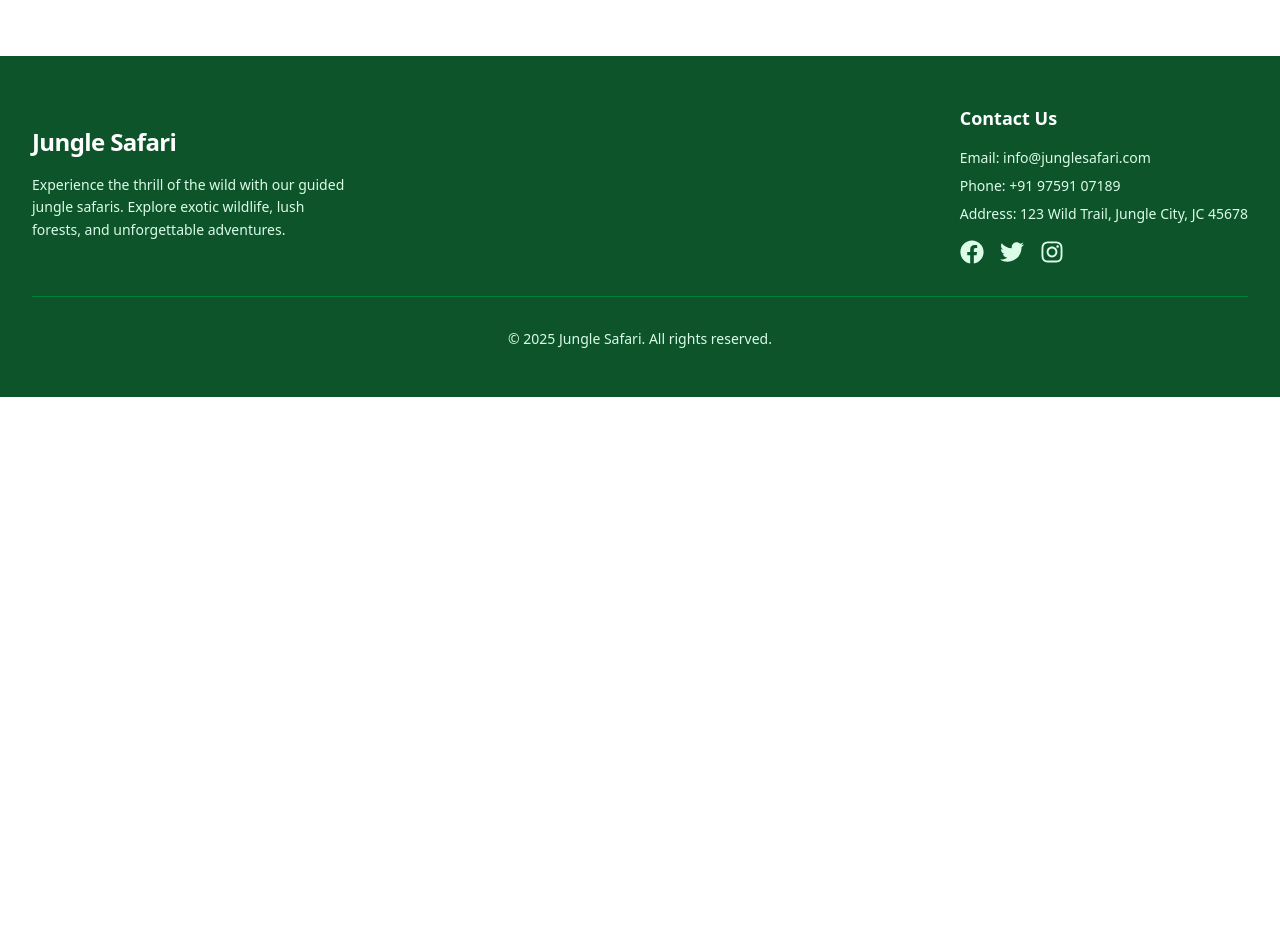
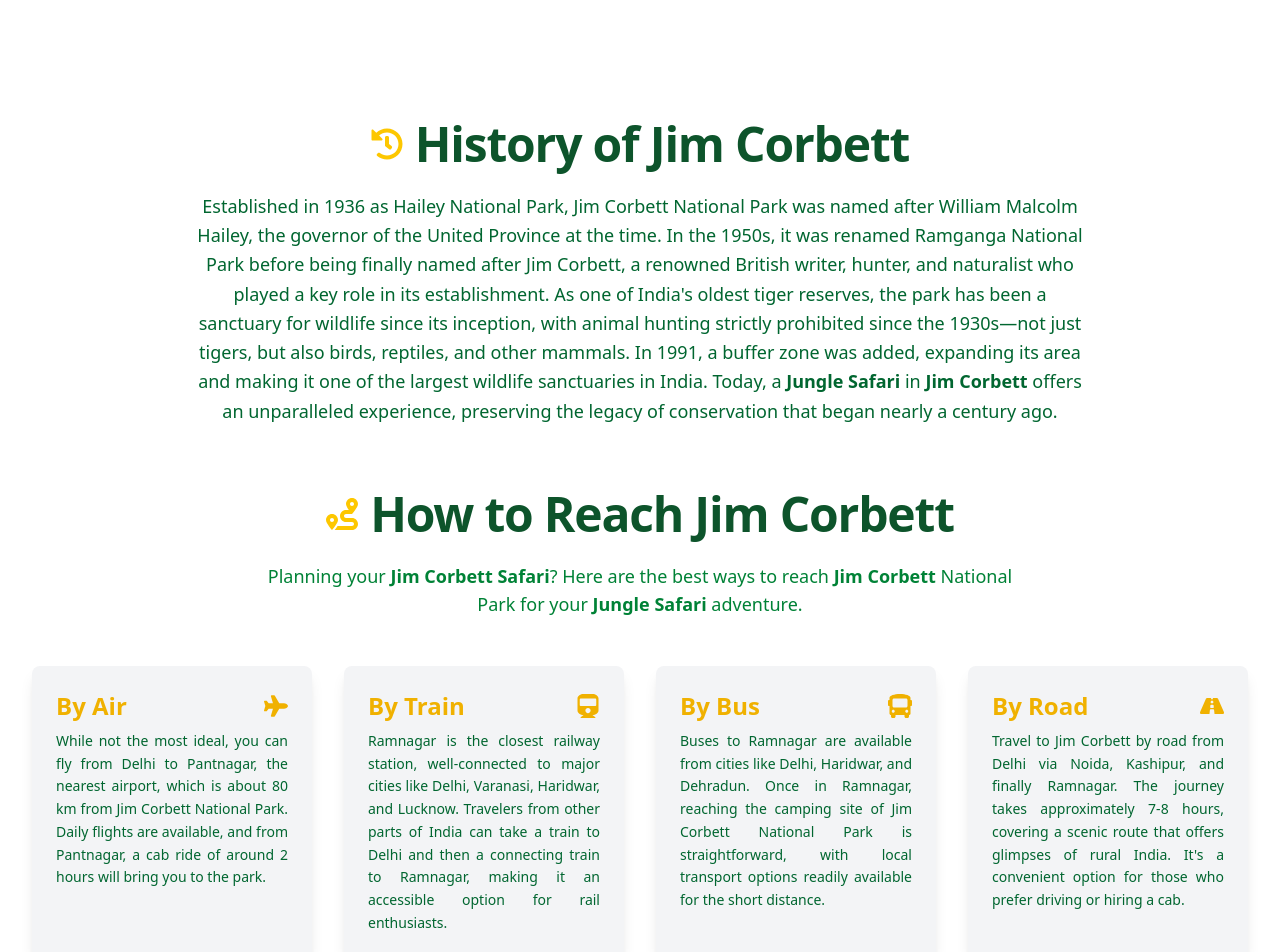
Before and after one commit to FEBTECHITSOLUTIONS/Jungle-Safari, a Next.js app: page / in a window 1280 px wide. Shown: the part 4760-5712 px from the top of the page. Before the commit the page ends 5157 px from the top, so only its background shows below. Built offline with nearby package versions, Linux system fonts and the light colour scheme.

Commit message:
history + routes added

```diff
--- a/app/page.js
+++ b/app/page.js
@@ -5,6 +5,7 @@
 import React from "react";
 import GallerySection from "@/components/GallerySection";
 import SafariServed from "@/components/SafariServed";
+import CorbettHistory from "@/components/CorbetHistory";
 
 const Home = () => {
   return (
@@ -15,6 +16,7 @@
       <SafariZones />
       <GallerySection />
       <SafariServed />
+      <CorbettHistory />
     </>
   );
 };
--- /dev/null
+++ b/components/CorbetHistory.js
@@ -0,0 +1,116 @@
+"use client";
+import React from "react";
+import {
+  FaAirbnb,
+  FaBus,
+  FaHistory,
+  FaPlane,
+  FaRoad,
+  FaRoute,
+  FaTrain,
+} from "react-icons/fa";
+import Link from "next/link";
+
+const CorbettHistory = () => {
+  const travelOptions = [
+    {
+      mode: "By Air",
+      icons: <FaPlane />,
+      description:
+        "While not the most ideal, you can fly from Delhi to Pantnagar, the nearest airport, which is about 80 km from Jim Corbett National Park. Daily flights are available, and from Pantnagar, a cab ride of around 2 hours will bring you to the park.",
+    },
+
+    {
+      mode: "By Train",
+      icons: <FaTrain />,
+      description:
+        "Ramnagar is the closest railway station, well-connected to major cities like Delhi, Varanasi, Haridwar, and Lucknow. Travelers from other parts of India can take a train to Delhi and then a connecting train to Ramnagar, making it an accessible option for rail enthusiasts.",
+    },
+    {
+      mode: "By Bus",
+      icons: <FaBus />,
+      description:
+        "Buses to Ramnagar are available from cities like Delhi, Haridwar, and Dehradun. Once in Ramnagar, reaching the camping site of Jim Corbett National Park is straightforward, with local transport options readily available for the short distance.",
+    },
+    {
+      mode: "By Road",
+      icons: <FaRoad />,
+      description:
+        "Travel to Jim Corbett by road from Delhi via Noida, Kashipur, and finally Ramnagar. The journey takes approximately 7-8 hours, covering a scenic route that offers glimpses of rural India. It's a convenient option for those who prefer driving or hiring a cab.",
+    },
+  ];
+
+  return (
+    <section className="bg-white py-16">
+      <div className="max-w-7xl mx-auto px-4 sm:px-6 lg:px-8">
+        {/* History Section */}
+        <div className="mb-16">
+          <h2 className="text-4xl sm:text-5xl font-extrabold text-green-900 tracking-tight mb-6 flex items-center justify-center gap-3 animate-fade-in">
+            <FaHistory className="text-yellow-400 h-8 w-8" />
+            History of Jim Corbett
+          </h2>
+          <p className="text-lg text-green-800 max-w-4xl mx-auto text-center leading-relaxed animate-fade-in delay-100">
+            Established in 1936 as Hailey National Park, Jim Corbett National
+            Park was named after William Malcolm Hailey, the governor of the
+            United Province at the time. In the 1950s, it was renamed Ramganga
+            National Park before being finally named after Jim Corbett, a
+            renowned British writer, hunter, and naturalist who played a key
+            role in its establishment. As one of India&#39;s oldest tiger
+            reserves, the park has been a sanctuary for wildlife since its
+            inception, with animal hunting strictly prohibited since the
+            1930s—not just tigers, but also birds, reptiles, and other mammals.
+            In 1991, a buffer zone was added, expanding its area and making it
+            one of the largest wildlife sanctuaries in India. Today, a{" "}
+            <strong>Jungle Safari</strong> in <strong>Jim Corbett</strong>{" "}
+            offers an unparalleled experience, preserving the legacy of
+            conservation that began nearly a century ago.
+          </p>
+        </div>
+
+        {/* How to Reach Section */}
+        <div className="mb-16">
+          <h2 className="text-4xl sm:text-5xl font-extrabold text-green-900 tracking-tight mb-6 flex items-center justify-center gap-3 animate-fade-in">
+            <FaRoute className="text-yellow-400 h-8 w-8" />
+            How to Reach Jim Corbett
+          </h2>
+          <p className="text-lg text-green-700 mb-12 max-w-3xl mx-auto text-center animate-fade-in delay-100">
+            Planning your <strong>Jim Corbett Safari</strong>? Here are the best
+            ways to reach <strong>Jim Corbett</strong> National Park for your{" "}
+            <strong>Jungle Safari</strong> adventure.
+          </p>
+          <div className="grid grid-cols-1 md:grid-cols-2 lg:grid-cols-4 gap-8">
+            {travelOptions.map((option) => (
+              <div
+                key={option.mode}
+                className="bg-gray-100 p-6 rounded-lg shadow-lg hover:shadow-xl transition-shadow duration-300"
+              >
+                <h3 className="text-2xl font-semibold text-yellow-500 mb-2  flex justify-between items-center">
+                  {option.mode}
+                  {option.icons}
+                </h3>
+                <p className="text-green-800 text-sm leading-relaxed text-justify">
+                  {option.description}
+                </p>
+              </div>
+            ))}
+          </div>
+        </div>
+
+        {/* Call to Action */}
+        {/* <div className="mt-12 text-center animate-fade-in delay-200">
+          <Link
+            target="_blank"
+            href="https://api.whatsapp.com/send?phone=+919759107189&text=Hello%20Jungle%20Safari%20Team,%20I%20need%20your%20service"
+            className="inline-block bg-gradient-to-bl to-green-800 via-green-600 from-green-400 text-white px-8 py-4 rounded-full font-semibold text-lg hover:bg-yellow-500 hover:shadow-xl transition-all duration-300"
+            aria-label="Contact Jungle Safari Team via WhatsApp"
+            title="Contact us on WhatsApp"
+          >
+            Whatsapp Us
+          </Link>
+        </div> */}
+      </div>
+    </section>
+  );
+};
+
+export default CorbettHistory;
--- a/components/SafariZones.js
+++ b/components/SafariZones.js
@@ -89,7 +89,7 @@
               height="450"
               allowFullScreen=""
               className="w-full"
-              loading="lazy"
+
               referrerPolicy="no-referrer-when-downgrade"
             ></iframe>
           </div>
```
